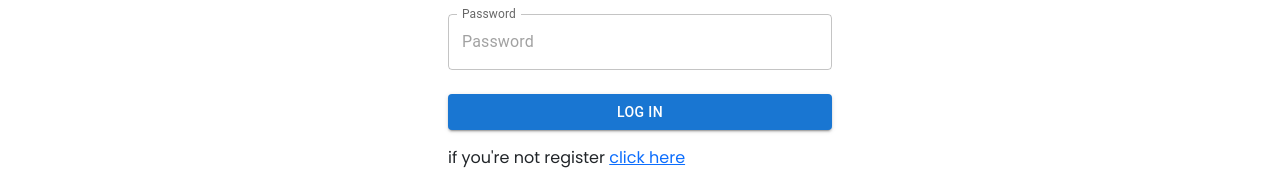
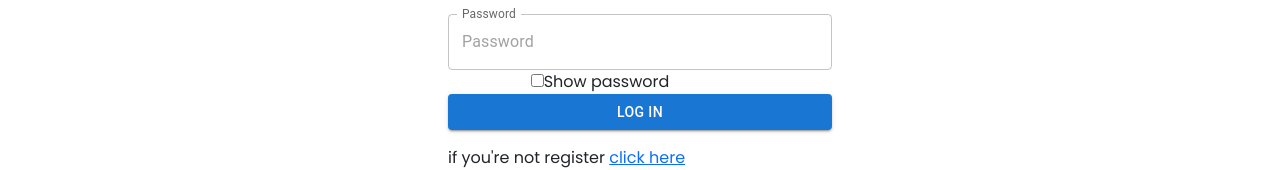
Before and after one commit to Kajasoruban/casgo, a React (Create React App) app in the folder frontend/my-app/: page /login in a window 1280 px wide. Shown: the part 370-540 px from the top of the page. Built offline with nearby package versions, Linux system fonts and the light colour scheme.

Commit message:
password show

```diff
--- a/frontend/my-app/src/App.js
+++ b/frontend/my-app/src/App.js
@@ -11,6 +11,7 @@ import Footer from './components/Footer';
 import Login from './pages/Login';
 import Home from './pages/Home';
 import Register from './pages/Register';
+import PlaintextExample from './pages/Login2';
 
 function App() {
   return (
--- a/frontend/my-app/src/index.js
+++ b/frontend/my-app/src/index.js
@@ -1,6 +1,7 @@
 import React from 'react';
 import ReactDOM from 'react-dom/client';
 import './index.css';
+import 'bootstrap/dist/css/bootstrap.min.css';
 import App from './App';
 import reportWebVitals from './reportWebVitals';
 import { Provider } from 'react-redux';
--- a/frontend/my-app/src/pages/Login.jsx
+++ b/frontend/my-app/src/pages/Login.jsx
@@ -1,7 +1,10 @@
 
-import React, { useEffect } from 'react'
+import React, { useEffect ,useState} from 'react'
 import Navbar from "../components/Navbar";
 import Footer from "../components/Footer";
+import { FontAwesomeIcon } from '@fortawesome/react-fontawesome'
+import { faEye } from '@fortawesome/free-solid-svg-icons'
+
 import { Avatar, Box } from '@mui/material'
 import LockClockOutlined from '@mui/icons-material/LockClockOutlined'
 import TextField from '@mui/material/TextField';
@@ -62,6 +65,8 @@ function Login (){
 
       })
 
+      const [show,setShow]=useState(false)
+
 
     return(
         <>
@@ -90,12 +95,12 @@ function Login (){
                     error={formik.touched.email && Boolean(formik.errors.email)}
                     helperText={formik.touched.email && formik.errors.email}
                 />
-                <TextField sx={{ mb: 3 }}
+                <TextField sx={{ mb: 0 }}
                     fullWidth
                     id="password"
                     name="password"
                     label="Password"
-                    type="password"
+                    type={show?"text":"password"}
                     InputLabelProps={{
                         shrink: true,
                     }}
@@ -105,11 +110,19 @@ function Login (){
                     onBlur={formik.handleBlur}
                     error={formik.touched.password && Boolean(formik.errors.password)}
                     helperText={formik.touched.password && formik.errors.password}
-                />
+
+                /><Box sx={{mr:10}}>
+                    <input
+                    type="checkbox"
+                    onClick={()=>setShow(!show)}
+                    />
+                    Show password</Box>
 
                 <Button fullWidth variant="contained" type='submit' >Log In</Button>
             </Box>
             <Box sx={{mt:2}}>if you're not register <a href="/register">click here</a></Box>
+
+
         </Box>
         </Box>
 
--- a/frontend/my-app/src/pages/Register.jsx
+++ b/frontend/my-app/src/pages/Register.jsx
@@ -10,7 +10,7 @@ import { userSignUpAction } from '../redux/actions/userAction'
 import Navbar from '../components/Navbar';
 import Footer from '../components/Footer';
 import { useNavigate } from 'react-router-dom';
-import { useEffect } from 'react';
+import { useEffect,useState } from 'react';
 
 
 const validationSchema = yup.object({
@@ -68,6 +68,8 @@ const Register = () => {
         }
 
     })
+
+    const [show,setShow]=useState(false)
 
     return (
         <>
@@ -151,7 +153,7 @@ const Register = () => {
                         />
                         <TextField
                             sx={{
-                                mb: 3,
+                                mb: 0,
                                 "& .MuiInputBase-root": {
                                     color: 'text.secondary'
                                 },
@@ -161,7 +163,7 @@ const Register = () => {
                             id="password"
                             name="password"
                             label="Password"
-                            type="password"
+                            type={show?"text":"password"}
                             InputLabelProps={{
                                 shrink: true,
                             }}
@@ -171,7 +173,12 @@ const Register = () => {
                             onBlur={formik.handleBlur}
                             error={formik.touched.password && Boolean(formik.errors.password)}
                             helperText={formik.touched.password && formik.errors.password}
+                        /><Box sx={{mr:10}}>
+                        <input
+                        type="checkbox"
+                        onClick={()=>setShow(!show)}
                         />
+                        Show password</Box>
 
                         <Button fullWidth variant="contained" type='submit' >Register</Button>
                     </Box>
```
Also changed, not shown: frontend/my-app/package.json (+7 -0 lines), frontend/my-app/src/App.css (+10 -0 lines), frontend/my-app/src/pages/Login2.js (added, +32 -0 lines), 1 other file (tests, documents, lock files or other folders).
